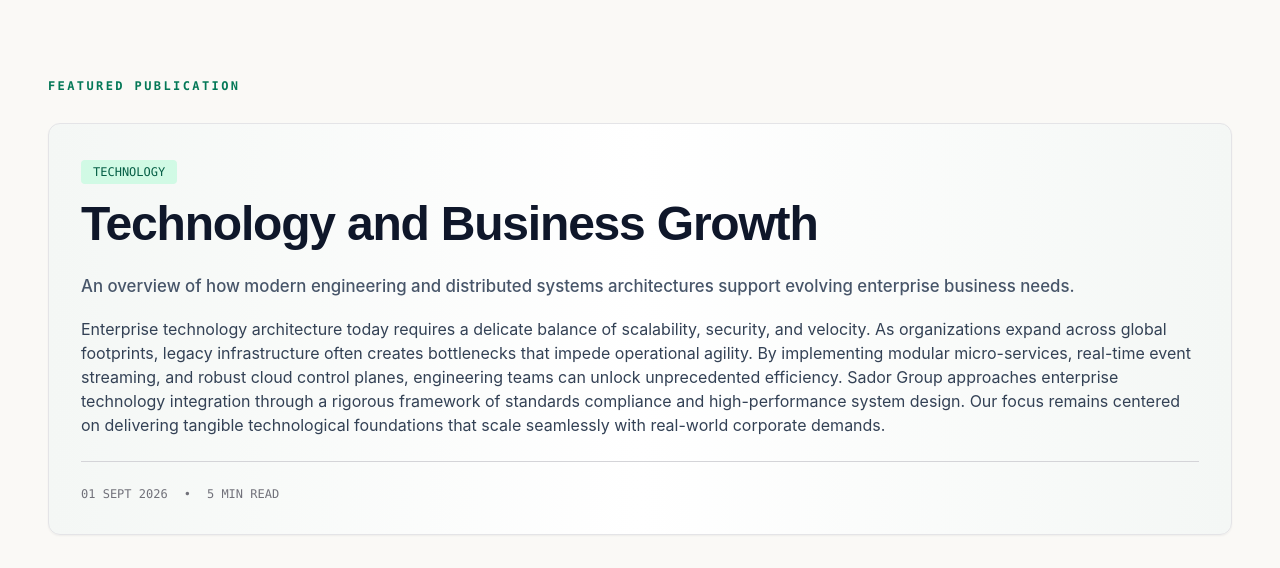
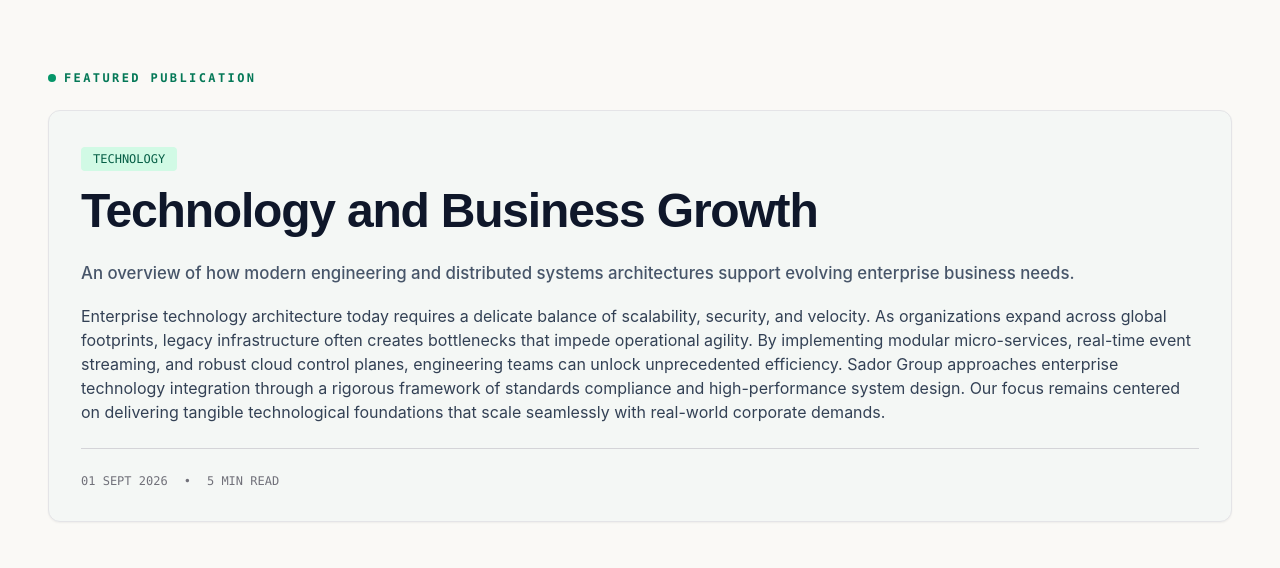
Before and after one commit to bante27/sador-group-website, a React (Vite) app: page /news in a window 1280 px wide. Shown: the part 382-950 px from the top of the page. Built offline with nearby package versions, Linux system fonts and the light colour scheme.

Commit message:
update the hover

```diff
--- a/src/features/insights/components/FeaturedInsight.tsx
+++ b/src/features/insights/components/FeaturedInsight.tsx
@@ -1,4 +1,5 @@
-import React from 'react';
+import React, { useLayoutEffect, useRef } from 'react';
+import gsap from 'gsap';
 import { Insight } from '../types/insight.types';
 import InsightMeta from './InsightMeta';
 
@@ -7,7 +8,14 @@ interface FeaturedInsightProps {
     onSelect: (slug: string) => void;
 }
 
-export const FeaturedInsight: React.FC<FeaturedInsightProps> = ({ insight, onSelect }) => {
+export const FeaturedInsight: React.FC<FeaturedInsightProps> = ({
+    insight,
+    onSelect,
+}) => {
+    const cardRef = useRef<HTMLDivElement>(null);
+    const revealLayerRef = useRef<HTMLDivElement>(null);
+    const tlRef = useRef<gsap.core.Timeline | null>(null);
+
     if (!insight) return null;
 
     const isExternal = Boolean(insight.externalUrl);
@@ -20,22 +28,77 @@ export const FeaturedInsight: React.FC<FeaturedInsightProps> = ({ insight, onSel
         }
     };
 
+    useLayoutEffect(() => {
+        const ctx = gsap.context(() => {
+            const prefersReducedMotion = window.matchMedia(
+                '(prefers-reduced-motion: reduce)'
+            ).matches;
+
+            if (prefersReducedMotion) {
+                if (revealLayerRef.current) {
+                    gsap.set(revealLayerRef.current, { clipPath: 'inset(0 100% 0 0)' });
+                }
+                return;
+            }
+
+            if (revealLayerRef.current) {
+                tlRef.current = gsap.timeline({
+                    paused: true,
+                    defaults: {
+                        duration: 0.8,
+                        ease: 'power3.inOut',
+                    },
+                });
+
+                tlRef.current.fromTo(
+                    revealLayerRef.current,
+                    { clipPath: 'inset(0 100% 0 0)' },
+                    { clipPath: 'inset(0 0% 0 0)' }
+                );
+            }
+        }, cardRef);
+
+        return () => ctx.revert();
+    }, []);
+
+    const handleMouseEnter = () => {
+        if (tlRef.current) {
+            tlRef.current.play();
+        }
+    };
+
+    const handleMouseLeave = () => {
+        if (tlRef.current) {
+            tlRef.current.reverse();
+        }
+    };
+
     return (
         <section className="px-6 md:px-12 max-w-7xl mx-auto">
-            <div className="mb-6">
+            <div className="mb-6 flex items-center gap-2">
+                <span className="w-2 h-2 rounded-full bg-emerald-600 animate-pulse" />
                 <span className="text-xs uppercase font-mono tracking-[0.2em] text-emerald-700 font-semibold">
                     FEATURED PUBLICATION
                 </span>
             </div>
 
             <div
+                ref={cardRef}
                 onClick={handleClick}
-                className="cursor-default bg-gradient-to-r from-[#F4F7F5] via-white to-[#F4F7F5] border border-zinc-200 rounded-xl p-8 shadow-sm"
+                onMouseEnter={handleMouseEnter}
+                onMouseLeave={handleMouseLeave}
+                className="relative cursor-pointer overflow-hidden border border-zinc-200 rounded-xl shadow-sm bg-[#F4F7F5]"
                 role="article"
                 tabIndex={0}
+                onKeyDown={(e) => {
+                    if (e.key === 'Enter' || e.key === ' ') {
+                        e.preventDefault();
+                        handleClick();
+                    }
+                }}
             >
-                {/* Content */}
-                <div className="flex flex-col justify-between space-y-6">
+                {/* BASE LAYER */}
+                <div className="p-8 flex flex-col justify-between space-y-6 select-none">
                     <div>
                         <span className="inline-block px-3 py-1 bg-emerald-100 text-emerald-800 text-xs font-mono uppercase rounded mb-4 font-medium">
                             {insight.category}
@@ -55,7 +118,42 @@ export const FeaturedInsight: React.FC<FeaturedInsightProps> = ({ insight, onSel
                         </div>
                     </div>
 
-                    <div className="pt-6 border-t border-zinc-300 flex items-center justify-between">
+                    <div className="pt-6 border-t border-zinc-300">
+                        <InsightMeta
+                            publishedAt={insight.publishedAt}
+                            readingTime={insight.readingTime}
+                            location={insight.location}
+                            eventDate={insight.eventDate}
+                        />
+                    </div>
+                </div>
+
+                {/* REVEAL LAYER */}
+                <div
+                    ref={revealLayerRef}
+                    className="absolute inset-0 bg-[#064E3B] text-white p-8 flex flex-col justify-between space-y-6 pointer-events-none"
+                    style={{ clipPath: 'inset(0 100% 0 0)' }}
+                >
+                    <div>
+                        <span className="inline-block px-3 py-1 bg-white/15 text-white border border-white/20 text-xs font-mono uppercase rounded mb-4 font-medium">
+                            {insight.category}
+                        </span>
+
+                        <h2 className="text-3xl md:text-5xl font-semibold text-white tracking-tight mb-6 leading-tight">
+                            {insight.title}
+                        </h2>
+
+                        <div className="text-white text-lg font-medium leading-relaxed space-y-4">
+                            <p>{insight.excerpt}</p>
+                            {insight.content && (
+                                <p className="text-emerald-100 text-base font-normal">
+                                    {insight.content}
+                                </p>
+                            )}
+                        </div>
+                    </div>
+
+                    <div className="pt-6 border-t border-white/20">
                         <InsightMeta
                             publishedAt={insight.publishedAt}
                             readingTime={insight.readingTime}
```
